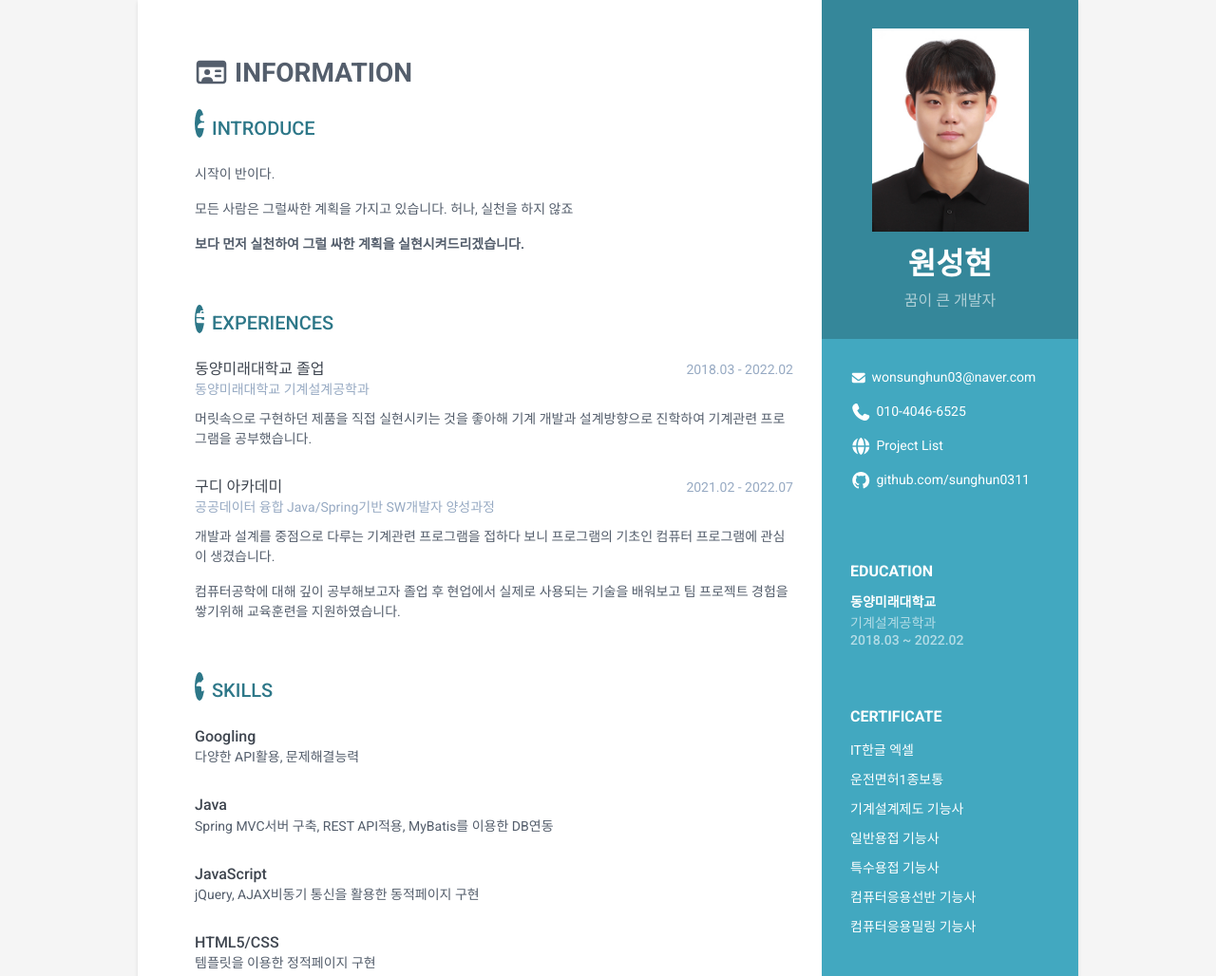
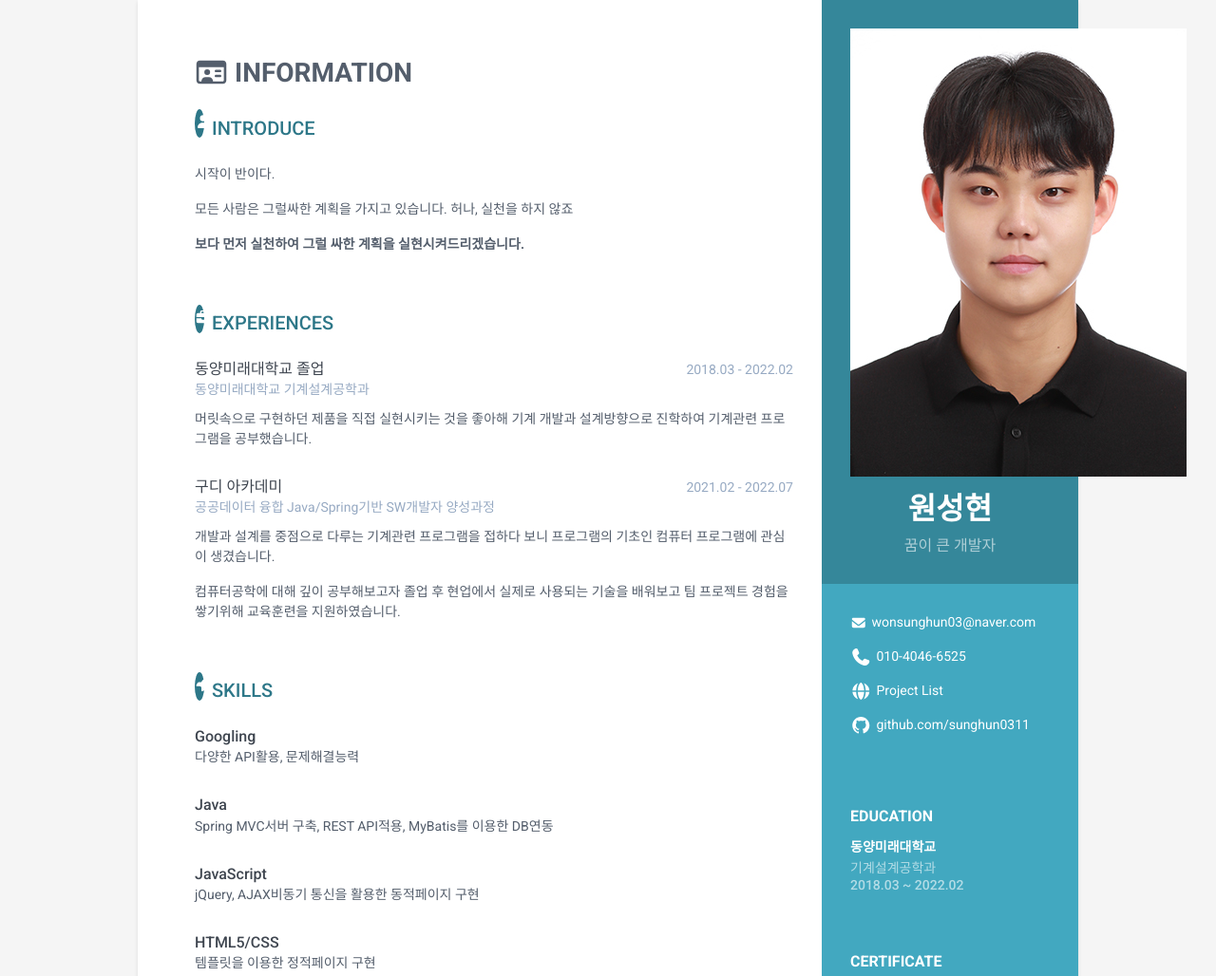
Before and after one commit to sunghun0311/sunghun0311.github.io, a plain HTML site: page index.html in a window 1280 px wide. Shown: the top 1028 px of the page at 95% size. Drawn offline with Linux system fonts and the light colour scheme.

Commit message:
Update index.html

```diff
--- a/index.html
+++ b/index.html
@@ -24,7 +24,7 @@
     <div class="wrapper">
         <div class="sidebar-wrapper">
             <div class="profile-container">
-                <img class="profile" src="assets/images/p1.jpg" alt="" style="width: 165px; height: 214px;"/>
+                <img class="profile" src="assets/images/p1.jpg" alt="" style="width: 354px; height: 472px;"/>
                 <h1 class="name">원성현</h1>
                 <h3 class="tagline">꿈이 큰 개발자</h3>
             </div><!--//profile-container-->
```
